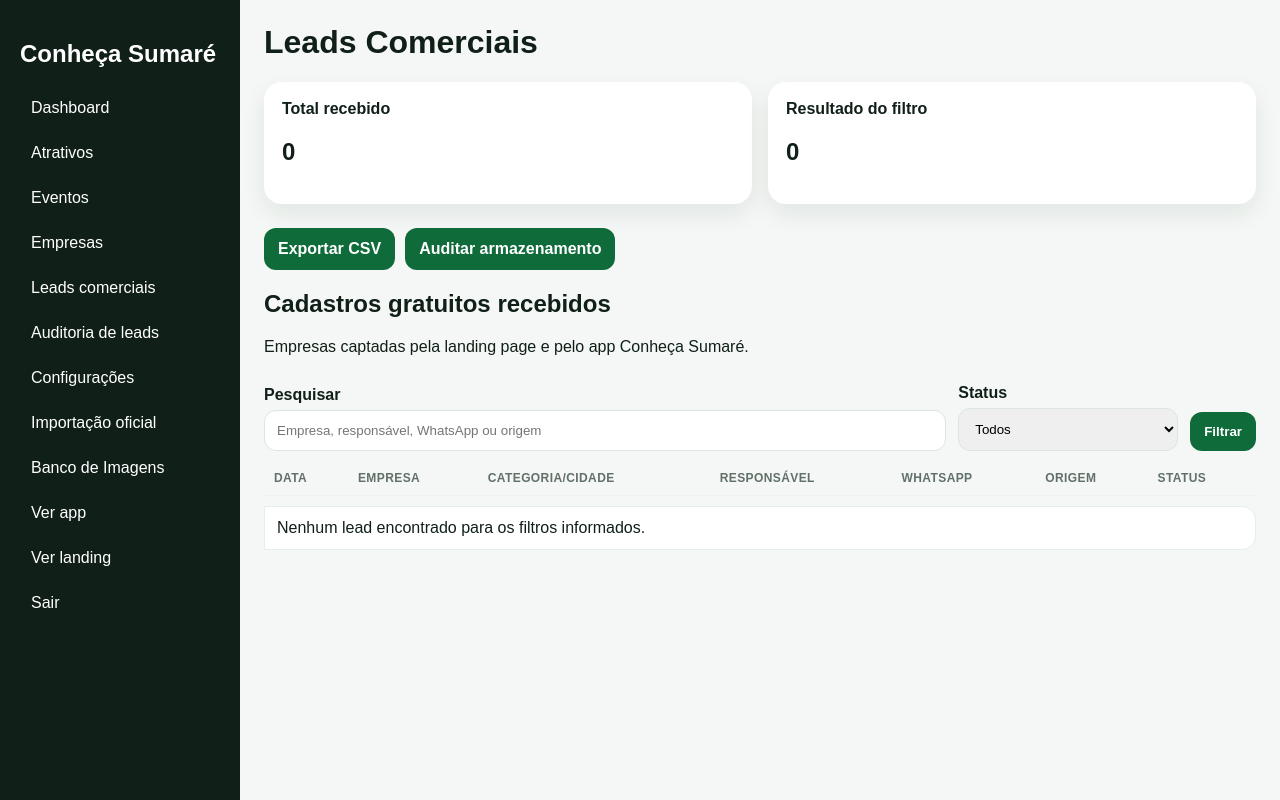
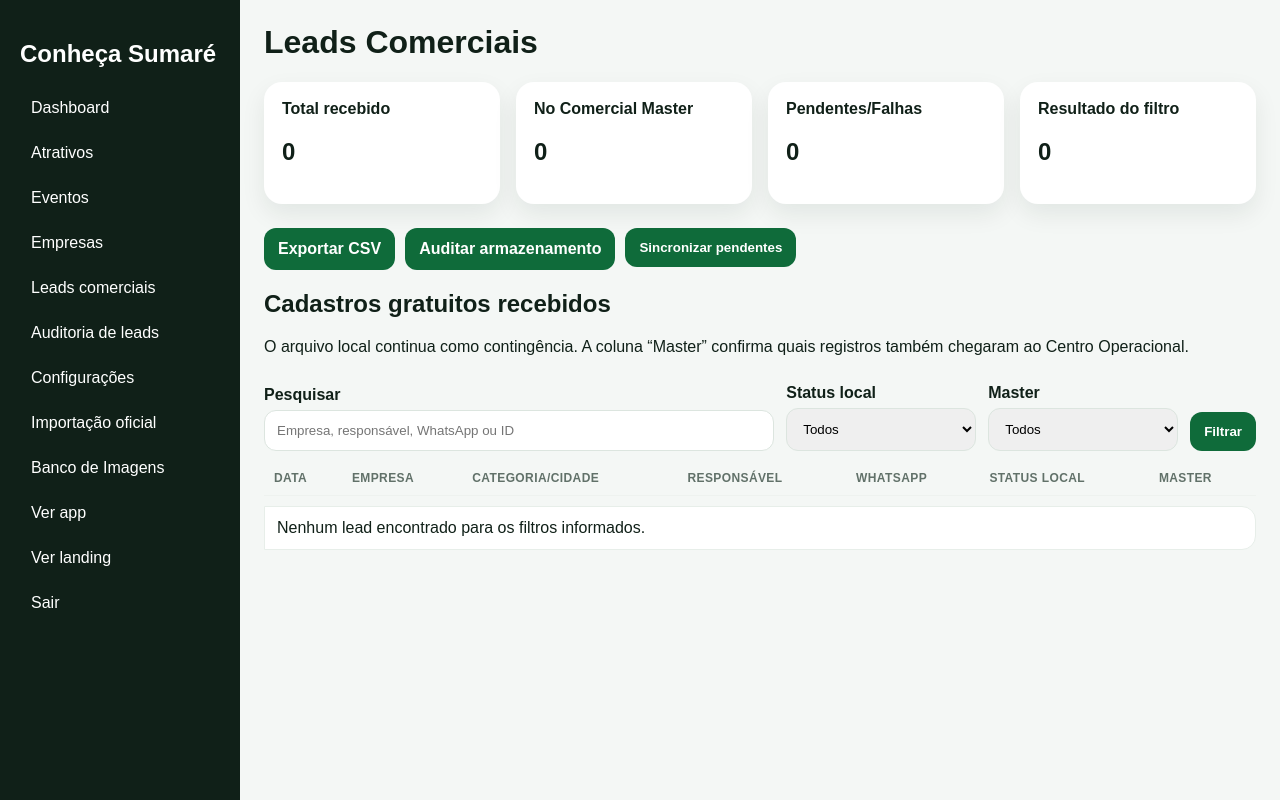
Before and after one commit to cschibelsky-star/VitrineAI-FACTORY-ENTERPRISE-X, a PHP site: page /admin/leads.php in a window 1280 px wide. Run offline with PHP 8.4, Linux system fonts and the light colour scheme; the visitor is signed in with stand-in values (Sample User, id 1).

Commit message:
Exibe sincronização dos leads com o Master

```diff
--- a/products/guia-digital-turismo/implementacao_4_3/admin/leads.php
+++ b/products/guia-digital-turismo/implementacao_4_3/admin/leads.php
@@ -6,17 +6,32 @@ require_once '_layout.php';
 $leads = array_reverse(read_json('leads_empresas.json'));
 $q = trim($_GET['q'] ?? '');
 $statusFiltro = trim($_GET['status'] ?? '');
+$syncFiltro = trim($_GET['sync'] ?? '');
 
 $statusDisponiveis = [];
+$syncDisponiveis = [];
+$syncCounts = [
+    'synchronized' => 0,
+    'pending' => 0,
+    'failed' => 0,
+    'not_configured' => 0,
+];
+
 foreach($leads as $lead){
     $status = (string)($lead['status'] ?? 'novo');
+    $syncStatus = (string)($lead['sync_master_status'] ?? 'pending');
     $statusDisponiveis[$status] = true;
+    $syncDisponiveis[$syncStatus] = true;
+    $syncCounts[$syncStatus] = ($syncCounts[$syncStatus] ?? 0) + 1;
 }
 ksort($statusDisponiveis);
+ksort($syncDisponiveis);
 
-$filtrados = array_values(array_filter($leads, function($lead) use ($q, $statusFiltro){
+$filtrados = array_values(array_filter($leads, function($lead) use ($q, $statusFiltro, $syncFiltro){
     $status = (string)($lead['status'] ?? 'novo');
+    $syncStatus = (string)($lead['sync_master_status'] ?? 'pending');
     if($statusFiltro !== '' && $status !== $statusFiltro) return false;
+    if($syncFiltro !== '' && $syncStatus !== $syncFiltro) return false;
     if($q === '') return true;
 
     $texto = implode(' ', [
@@ -28,37 +43,58 @@ $filtrados = array_values(array_filter($leads, function($lead) use ($q, $statusF
         $lead['whatsapp'] ?? '',
         $lead['email'] ?? '',
         $lead['origem'] ?? '',
+        $lead['master_lead_id'] ?? '',
     ]);
 
     return stripos($texto, $q) !== false;
 }));
 
+$syncLabels = [
+    'synchronized' => 'Sincronizado',
+    'pending' => 'Pendente',
+    'failed' => 'Falhou',
+    'not_configured' => 'Não configurado',
+];
+
 admin_header('Leads Comerciais');
 ?>
+<?php if(isset($_GET['sync_ok'])): ?>
+<div class="notice"><strong>Sincronização concluída.</strong> Enviados: <?= (int)$_GET['sync_ok'] ?> · Falhas: <?= (int)($_GET['sync_failed'] ?? 0) ?> · Já sincronizados: <?= (int)($_GET['sync_skipped'] ?? 0) ?></div>
+<?php endif; ?>
+<?php if(!empty($_GET['sync_error'])): ?><div class="notice error-notice"><?= h($_GET['sync_error']) ?></div><?php endif; ?>
+
 <div class="cards">
   <div class="stat"><strong>Total recebido</strong><h2><?= count($leads) ?></h2></div>
+  <div class="stat"><strong>No Comercial Master</strong><h2><?= (int)($syncCounts['synchronized'] ?? 0) ?></h2></div>
+  <div class="stat"><strong>Pendentes/Falhas</strong><h2><?= (int)($syncCounts['pending'] ?? 0) + (int)($syncCounts['failed'] ?? 0) + (int)($syncCounts['not_configured'] ?? 0) ?></h2></div>
   <div class="stat"><strong>Resultado do filtro</strong><h2><?= count($filtrados) ?></h2></div>
 </div>
 
 <div class="top-actions">
   <a class="btn" href="exportar-leads.php">Exportar CSV</a>
   <a class="btn" href="auditoria-leads.php">Auditar armazenamento</a>
+  <form method="post" action="sincronizar-leads.php" style="display:inline">
+    <input type="hidden" name="csrf_token" value="<?= h(csrf_token()) ?>">
+    <button class="btn" type="submit"<?= master_leads_configured() ? '' : ' disabled title="Configure VITRINE_LEADS_URL e VITRINE_LEADS_TOKEN"' ?>>Sincronizar pendentes</button>
+  </form>
 </div>
 
 <div class="card">
   <h2>Cadastros gratuitos recebidos</h2>
-  <p>Empresas captadas pela landing page e pelo app Conheça Sumaré.</p>
-  <form method="get" style="display:grid;grid-template-columns:minmax(220px,1fr) 220px auto;gap:12px;align-items:end">
-    <div><label>Pesquisar</label><input name="q" value="<?= h($q) ?>" placeholder="Empresa, responsável, WhatsApp ou origem"></div>
-    <div><label>Status</label><select name="status"><option value="">Todos</option><?php foreach(array_keys($statusDisponiveis) as $status): ?><option value="<?= h($status) ?>"<?= $statusFiltro === $status ? ' selected' : '' ?>><?= h($status) ?></option><?php endforeach; ?></select></div>
+  <p>O arquivo local continua como contingência. A coluna “Master” confirma quais registros também chegaram ao Centro Operacional.</p>
+  <form method="get" style="display:grid;grid-template-columns:minmax(220px,1fr) 190px 190px auto;gap:12px;align-items:end">
+    <div><label>Pesquisar</label><input name="q" value="<?= h($q) ?>" placeholder="Empresa, responsável, WhatsApp ou ID"></div>
+    <div><label>Status local</label><select name="status"><option value="">Todos</option><?php foreach(array_keys($statusDisponiveis) as $status): ?><option value="<?= h($status) ?>"<?= $statusFiltro === $status ? ' selected' : '' ?>><?= h($status) ?></option><?php endforeach; ?></select></div>
+    <div><label>Master</label><select name="sync"><option value="">Todos</option><?php foreach(array_keys($syncDisponiveis) as $syncStatus): ?><option value="<?= h($syncStatus) ?>"<?= $syncFiltro === $syncStatus ? ' selected' : '' ?>><?= h($syncLabels[$syncStatus] ?? $syncStatus) ?></option><?php endforeach; ?></select></div>
     <div><button class="btn" type="submit">Filtrar</button></div>
   </form>
 </div>
 
-<table class="admin-table"><thead><tr><th>Data</th><th>Empresa</th><th>Categoria/Cidade</th><th>Responsável</th><th>WhatsApp</th><th>Origem</th><th>Status</th></tr></thead><tbody>
+<table class="admin-table"><thead><tr><th>Data</th><th>Empresa</th><th>Categoria/Cidade</th><th>Responsável</th><th>WhatsApp</th><th>Status local</th><th>Master</th></tr></thead><tbody>
 <?php foreach($filtrados as $lead):
     $digits = preg_replace('/\D+/', '', (string)($lead['whatsapp'] ?? ''));
     $whatsappUrl = $digits !== '' ? 'https://wa.me/' . $digits : '';
+    $syncStatus = (string)($lead['sync_master_status'] ?? 'pending');
 ?>
 <tr>
   <td><?= h($lead['data'] ?? ($lead['created_at'] ?? '')) ?></td>
@@ -66,8 +102,12 @@ admin_header('Leads Comerciais');
   <td><?= h($lead['categoria'] ?? '') ?><br><small><?= h($lead['cidade'] ?? 'Sumaré') ?></small></td>
   <td><?= h($lead['responsavel'] ?? '') ?><br><small><?= h($lead['email'] ?? '') ?></small></td>
   <td><?php if($whatsappUrl): ?><a href="<?= h($whatsappUrl) ?>" target="_blank" rel="noopener noreferrer"><?= h($lead['whatsapp'] ?? '') ?></a><?php else: ?><?= h($lead['whatsapp'] ?? '') ?><?php endif; ?></td>
-  <td><?= h($lead['origem'] ?? 'não informada') ?></td>
   <td><span class="status-pill"><?= h($lead['status'] ?? 'novo') ?></span></td>
+  <td>
+    <span class="status-pill"><?= h($syncLabels[$syncStatus] ?? $syncStatus) ?></span>
+    <?php if(!empty($lead['master_lead_id'])): ?><br><small>ID <?= h($lead['master_lead_id']) ?></small><?php endif; ?>
+    <?php if(!empty($lead['sync_master_last_error'])): ?><br><small title="<?= h($lead['sync_master_last_error']) ?>">Erro: <?= h(mb_strimwidth($lead['sync_master_last_error'], 0, 55, '…')) ?></small><?php endif; ?>
+  </td>
 </tr>
 <?php endforeach; ?>
 <?php if(!$filtrados): ?><tr><td colspan="7">Nenhum lead encontrado para os filtros informados.</td></tr><?php endif; ?>
```
